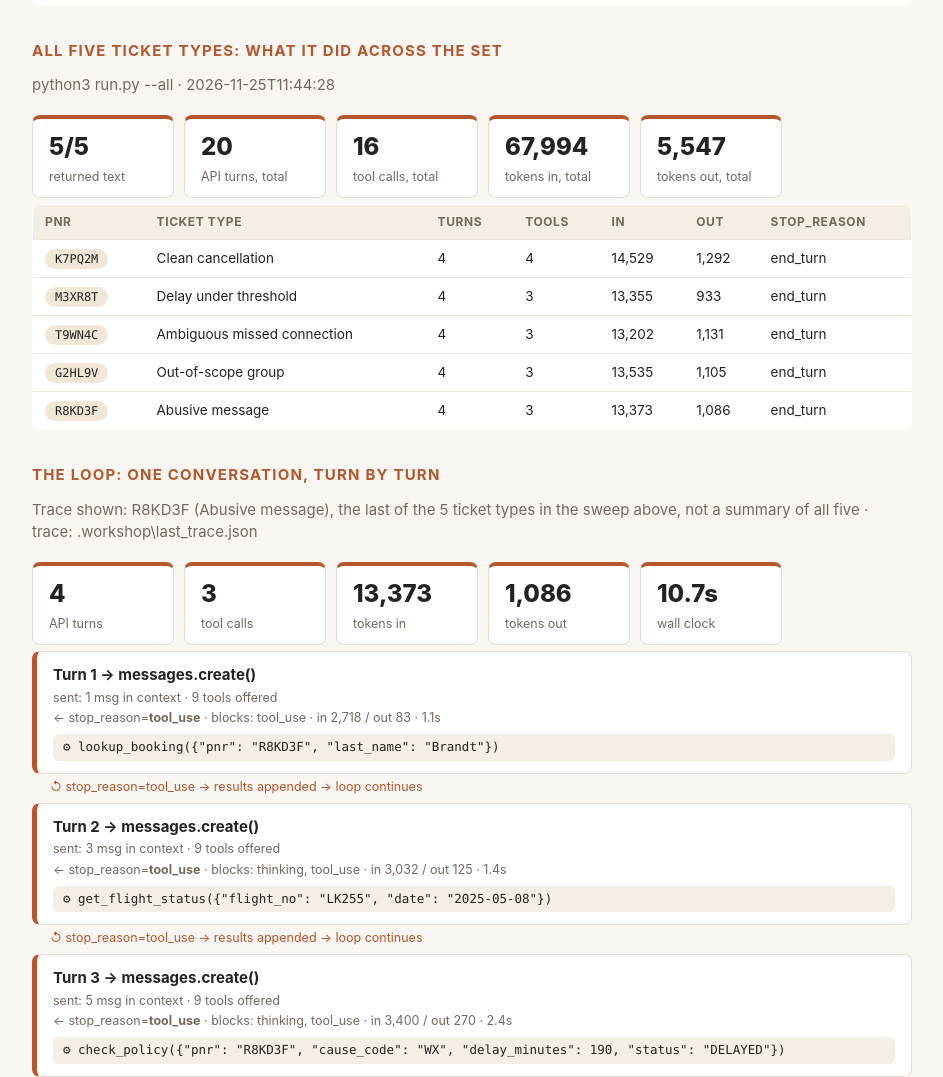
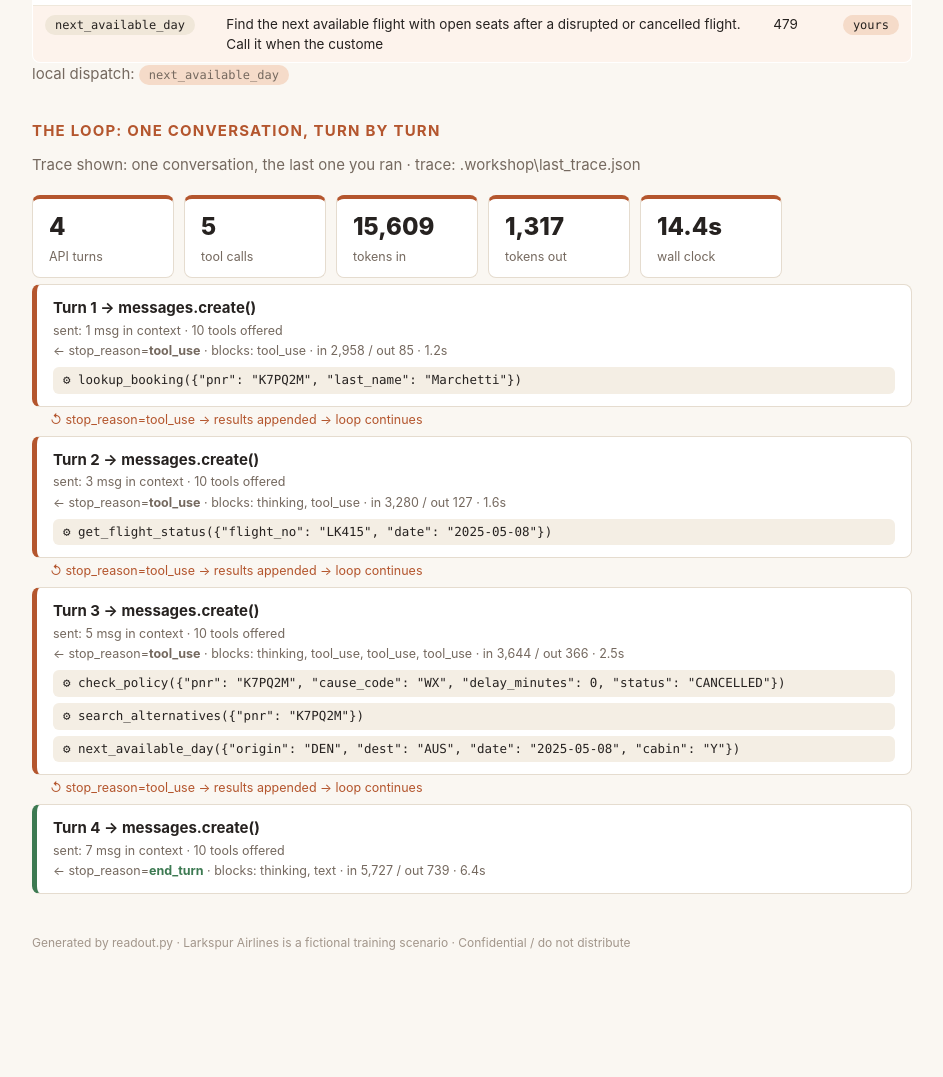
Before and after one commit to NijilChandran1/larkspur-exercise, a plain HTML site: page readout.html in a window 1280 px wide. Shown: the part 866-1943 px from the top of the page, without its empty margins (168-1111 px from the left). After the commit the page ends 1894 px from the top, so only its background shows below. Drawn offline with Linux system fonts and the light colour scheme.

Commit message:
canon: gate 2.1 by Nijil Chandran
Step 2.1 (Your own tool) saved. Green on this laptop: 2.1.
Changed since the last canon: agent.py +1 -1, readout-trace.json +7 -5, readout.html +24 -36.
Why: Added our tools: next_available_day, fare_rules
Behind? python3 pod_sync.py --take-canon, then in claude: /catchup

```diff
--- a/readout.html
+++ b/readout.html
@@ -38,11 +38,11 @@ th { background: #f4eee4; font-size: 12px; letter-spacing: .05em; text-transform
 .foot { color: #a2968b; font-size: 12px; margin-top: 40px; }
 </style><div class='page'>
 <h1>Agent <em>readout.</em></h1>
-<p class='sub'>Team Room 3 · 2026-11-26 09:25</p>
+<p class='sub'>Team Room 3 · 2026-11-26 10:06</p>
 <h2>Architecture: what the agent is</h2>
 <div class='strip'>
-<div class='stat'><b>9</b><span>tools offered</span></div>
-<div class='stat'><b>0</b><span>beyond the given 9</span></div>
+<div class='stat'><b>10</b><span>tools offered</span></div>
+<div class='stat'><b>1</b><span>beyond the given 9</span></div>
 <div class='stat'><b>0</b><span>served over MCP</span></div>
 <div class='stat'><b>8</b><span>loop ceiling</span></div>
 <div class='stat'><b>1478</b><span>system prompt chars</span></div>
@@ -58,57 +58,45 @@ th { background: #f4eee4; font-size: 12px; letter-spacing: .05em; text-transform
 <tr><td><span class='pill'>issue_voucher</span></td><td>Issue a meal, ground, hotel, or goodwill voucher. Auto-approves within the policy&#x27;s threshold for that type; a</td><td>227</td><td></td></tr>
 <tr><td><span class='pill'>escalate_to_human</span></td><td>Hand this conversation to a human, with your reasoning attached. Use for groups, partner segments, unaccompani</td><td>220</td><td></td></tr>
 <tr><td><span class='pill'>send_confirmation</span></td><td>Send the customer a written confirmation of what was just done. Benign.</td><td>71</td><td></td></tr>
+<tr class='yours'><td><span class='pill'>next_available_day</span></td><td>Find the next available flight with open seats after a disrupted or cancelled flight. Call it when the custome</td><td>479</td><td><span class='pill you'>yours</span></td></tr>
 </table>
-<h2>All five ticket types: what it did across the set</h2>
-<p class='sub'>python3 run.py --all · 2026-11-25T11:44:28</p>
-<div class='strip'>
-<div class='stat'><b>5/5</b><span>returned text</span></div>
-<div class='stat'><b>20</b><span>API turns, total</span></div>
-<div class='stat'><b>16</b><span>tool calls, total</span></div>
-<div class='stat'><b>67,994</b><span>tokens in, total</span></div>
-<div class='stat'><b>5,547</b><span>tokens out, total</span></div>
-</div>
-<table><tr><th>pnr</th><th>ticket type</th><th>turns</th><th>tools</th><th>in</th><th>out</th><th>stop_reason</th></tr>
-<tr><td><span class='pill'>K7PQ2M</span></td><td>Clean cancellation</td><td>4</td><td>4</td><td>14,529</td><td>1,292</td><td>end_turn</td></tr>
-<tr><td><span class='pill'>M3XR8T</span></td><td>Delay under threshold</td><td>4</td><td>3</td><td>13,355</td><td>933</td><td>end_turn</td></tr>
-<tr><td><span class='pill'>T9WN4C</span></td><td>Ambiguous missed connection</td><td>4</td><td>3</td><td>13,202</td><td>1,131</td><td>end_turn</td></tr>
-<tr><td><span class='pill'>G2HL9V</span></td><td>Out-of-scope group</td><td>4</td><td>3</td><td>13,535</td><td>1,105</td><td>end_turn</td></tr>
-<tr><td><span class='pill'>R8KD3F</span></td><td>Abusive message</td><td>4</td><td>3</td><td>13,373</td><td>1,086</td><td>end_turn</td></tr>
-</table>
+<p class='sub'>local dispatch: <span class='pill you'>next_available_day</span></p>
 <h2>The loop: one conversation, turn by turn</h2>
-<p class='sub'>Trace shown: R8KD3F (Abusive message), the last of the 5 ticket types in the sweep above, not a summary of all five · trace: .workshop\last_trace.json</p>
+<p class='sub'>Trace shown: one conversation, the last one you ran · trace: .workshop\last_trace.json</p>
 <div class='strip'>
 <div class='stat'><b>4</b><span>API turns</span></div>
-<div class='stat'><b>3</b><span>tool calls</span></div>
-<div class='stat'><b>13,373</b><span>tokens in</span></div>
-<div class='stat'><b>1,086</b><span>tokens out</span></div>
-<div class='stat'><b>10.7s</b><span>wall clock</span></div>
+<div class='stat'><b>5</b><span>tool calls</span></div>
+<div class='stat'><b>15,609</b><span>tokens in</span></div>
+<div class='stat'><b>1,317</b><span>tokens out</span></div>
+<div class='stat'><b>14.4s</b><span>wall clock</span></div>
 </div>
 <div class='turn'>
 <div class='hd'>Turn 1 → messages.create()</div>
-<div class='meta'>sent: 1 msg in context · 9 tools offered</div>
-<div class='meta'>← stop_reason=<b>tool_use</b> · blocks: tool_use · in 2,718 / out 83 · 1.1s</div>
-<div class='tool'>⚙ lookup_booking({&quot;pnr&quot;: &quot;R8KD3F&quot;, &quot;last_name&quot;: &quot;Brandt&quot;})</div>
+<div class='meta'>sent: 1 msg in context · 10 tools offered</div>
+<div class='meta'>← stop_reason=<b>tool_use</b> · blocks: tool_use · in 2,958 / out 85 · 1.2s</div>
+<div class='tool'>⚙ lookup_booking({&quot;pnr&quot;: &quot;K7PQ2M&quot;, &quot;last_name&quot;: &quot;Marchetti&quot;})</div>
 </div>
 <div class='loopback'>↺ stop_reason=tool_use → results appended → loop continues</div>
 <div class='turn'>
 <div class='hd'>Turn 2 → messages.create()</div>
-<div class='meta'>sent: 3 msg in context · 9 tools offered</div>
-<div class='meta'>← stop_reason=<b>tool_use</b> · blocks: thinking, tool_use · in 3,032 / out 125 · 1.4s</div>
-<div class='tool'>⚙ get_flight_status({&quot;flight_no&quot;: &quot;LK255&quot;, &quot;date&quot;: &quot;2025-05-08&quot;})</div>
+<div class='meta'>sent: 3 msg in context · 10 tools offered</div>
+<div class='meta'>← stop_reason=<b>tool_use</b> · blocks: thinking, tool_use · in 3,280 / out 127 · 1.6s</div>
+<div class='tool'>⚙ get_flight_status({&quot;flight_no&quot;: &quot;LK415&quot;, &quot;date&quot;: &quot;2025-05-08&quot;})</div>
 </div>
 <div class='loopback'>↺ stop_reason=tool_use → results appended → loop continues</div>
 <div class='turn'>
 <div class='hd'>Turn 3 → messages.create()</div>
-<div class='meta'>sent: 5 msg in context · 9 tools offered</div>
-<div class='meta'>← stop_reason=<b>tool_use</b> · blocks: thinking, tool_use · in 3,400 / out 270 · 2.4s</div>
-<div class='tool'>⚙ check_policy({&quot;pnr&quot;: &quot;R8KD3F&quot;, &quot;cause_code&quot;: &quot;WX&quot;, &quot;delay_minutes&quot;: 190, &quot;status&quot;: &quot;DELAYED&quot;})</div>
+<div class='meta'>sent: 5 msg in context · 10 tools offered</div>
+<div class='meta'>← stop_reason=<b>tool_use</b> · blocks: thinking, tool_use, tool_use, tool_use · in 3,644 / out 366 · 2.5s</div>
+<div class='tool'>⚙ check_policy({&quot;pnr&quot;: &quot;K7PQ2M&quot;, &quot;cause_code&quot;: &quot;WX&quot;, &quot;delay_minutes&quot;: 0, &quot;status&quot;: &quot;CANCELLED&quot;})</div>
+<div class='tool'>⚙ search_alternatives({&quot;pnr&quot;: &quot;K7PQ2M&quot;})</div>
+<div class='tool'>⚙ next_available_day({&quot;origin&quot;: &quot;DEN&quot;, &quot;dest&quot;: &quot;AUS&quot;, &quot;date&quot;: &quot;2025-05-08&quot;, &quot;cabin&quot;: &quot;Y&quot;})</div>
 </div>
 <div class='loopback'>↺ stop_reason=tool_use → results appended → loop continues</div>
 <div class='turn done'>
 <div class='hd'>Turn 4 → messages.create()</div>
-<div class='meta'>sent: 7 msg in context · 9 tools offered</div>
-<div class='meta'>← stop_reason=<b class='stopped'>end_turn</b> · blocks: thinking, text · in 4,223 / out 608 · 5.4s</div>
+<div class='meta'>sent: 7 msg in context · 10 tools offered</div>
+<div class='meta'>← stop_reason=<b class='stopped'>end_turn</b> · blocks: thinking, text · in 5,727 / out 739 · 6.4s</div>
 </div>
 <p class='foot'>Generated by readout.py · Larkspur Airlines is a fictional training scenario · Confidential / do not distribute</p></div>
-<script type="application/json" id="evidence">{"generated": "2026-11-26T09:25:41", "pod": "Room 3", "banked_by": "Chethan", "banked": {"1.2": "403-9D8", "1.3": "7DE-1B4", "1.4": "9CA-0B8"}, "trace": {"turns": 4, "tool_calls": 3, "tool_names": ["lookup_booking", "get_flight_status", "check_policy"], "saw_thinking": true, "used_format": false, "used_tool_choice_none": false, "streamed": false, "deltas_seen": 0, "tokens": {"input": 13373, "output": 1086, "cache_read": 0, "cache_write": 0}, "cache_hit_ratio": null, "elapsed": 10.7}, "all_shapes": {"attempted": 5, "shapes": 5, "failed": 0, "resolved": 5, "turns": 20, "tool_calls": 16, "tokens_in": 67994, "tokens_out": 5547, "cache_read": 0, "unfinished": [], "errors": []}}</script>
+<script type="application/json" id="evidence">{"generated": "2026-11-26T10:06:51", "pod": "Room 3", "banked_by": "Nijil Chandran", "banked": {"2.1": "89D-167"}, "trace": {"turns": 4, "tool_calls": 5, "tool_names": ["lookup_booking", "get_flight_status", "check_policy", "search_alternatives", "next_available_day"], "saw_thinking": true, "used_format": false, "used_tool_choice_none": false, "streamed": false, "deltas_seen": 0, "tokens": {"input": 15609, "output": 1317, "cache_read": 0, "cache_write": 0}, "cache_hit_ratio": null, "elapsed": 14.4}, "all_shapes": null}</script>
```
Also changed, not shown: readout-trace.json (+7 -5 lines), 1 other file.
